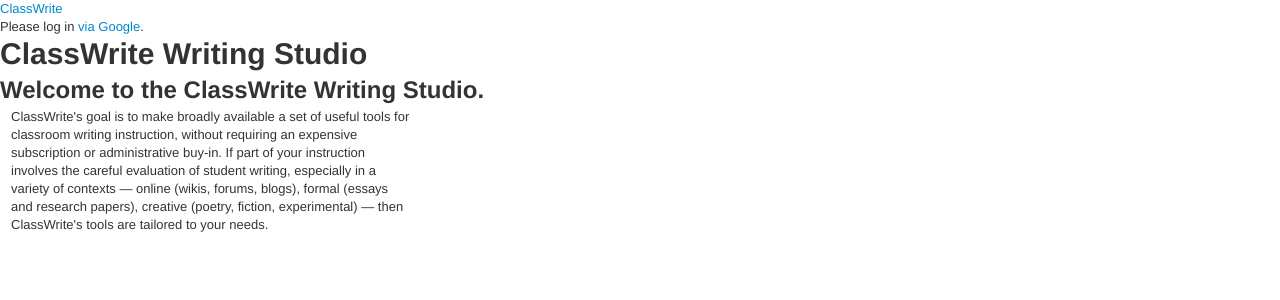
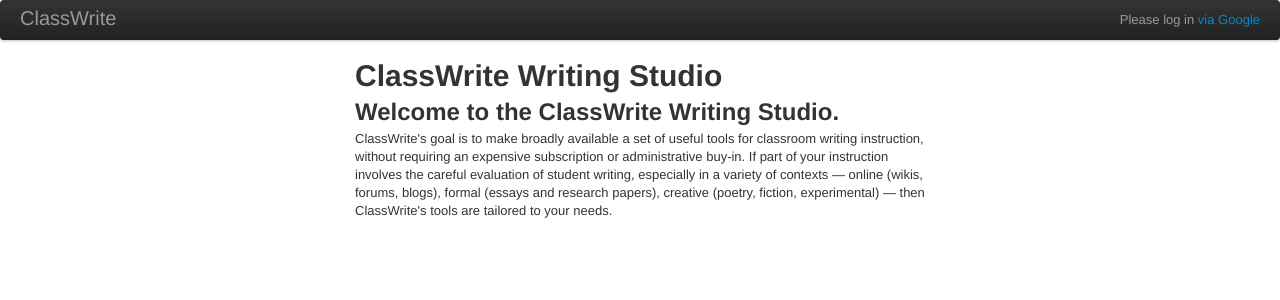
Before and after one commit to gmcclure/classwrite, a Django app: page / in a window 1280 px wide. Shown: the top 300 px of the page. Run offline with Django 3.2, Linux system fonts and the light colour scheme; some libraries are stand-ins or nearby versions.

Commit message:
Creating a basic Bootstrap-based layout.

```diff
--- a/classwrite/templates/base.html
+++ b/classwrite/templates/base.html
@@ -19,17 +19,32 @@
 	</head>
     <body>
 
-        <div id="header">
-        {% include 'topbar.html' %}
+        <div class="navbar">
+            <div class="navbar-inner">
+                <div class="container">
+                    <a class="brand" href="/">ClassWrite</a>
+
+                    <ul class="nav pull-right">
+                        <li>
+                            {% if user.is_authenticated %}
+                            <p class="navbar-text">User: {{ user.username }} &#x2223; <a href="/dashboard/">Dashboard</a> &#x2223; <a href="/logout/">Logout</a></p>
+                            {% else %}
+                            <p class="navbar-text">Please log in <a rel="nofollow" id="google_login" href="/login/google-oauth/">via Google</a></p>
+                            {% endif %}
+                        </li>
+                    </ul>
+                </div>
+            </div>
         </div>
 
-        <div id="nav">
-        {% block nav %}{% endblock %}
+        <div class="container">
+            <div class="row">
+                <div class="span6 offset3">
+                    <div id="content">
+                    {% block content %}{% endblock %}
+                    </div>
+                </div>
+            </div>
         </div>
-
-        <div id="content">
-        {% block content %}{% endblock %}
-        </div>
-
     </body>
 </html>
--- a/classwrite/templates/topbar.html
+++ /dev/null
@@ -1,7 +0,0 @@
-<div id="logo"><a href="/">ClassWrite</a></div>
-
-{% if user.is_authenticated %}
-    User: {{ user.username }} &#x2223; <a href="/dashboard/">Dashboard</a> &#x2223; <a href="/logout/">Logout</a>
-{% else %}
-    Please log in <a rel="nofollow" id="google_login" href="/login/google-oauth/">via Google</a>.
-{% endif %}
--- a/front/templates/welcome.html
+++ b/front/templates/welcome.html
@@ -2,21 +2,17 @@
 
 {% block title %}ClassWrite{% endblock %}
 
-{% block nav %}
+{% block content %}
 <h1>ClassWrite Writing Studio</h1>
-{% endblock %}
 
-{% block content %}
 <h2>Welcome to the ClassWrite Writing Studio.</h2>
 
-<p style="border-left: 1px solid white; display: block; padding-left: 10px; width: 400px;">
-    ClassWrite's goal is to make broadly available a set of useful
-    tools for classroom writing instruction, without requiring an
-    expensive subscription or administrative buy-in. If part of
-    your instruction involves the careful evaluation of student
-    writing, especially in a variety of contexts &mdash; online
-    (wikis, forums, blogs), formal (essays and research papers),
-    creative (poetry, fiction, experimental) &mdash; then ClassWrite's
-    tools are tailored to your needs.
-</p>
+<p>ClassWrite's goal is to make broadly available a set of useful
+tools for classroom writing instruction, without requiring an
+expensive subscription or administrative buy-in. If part of your
+instruction involves the careful evaluation of student writing,
+especially in a variety of contexts &mdash; online (wikis, forums,
+blogs), formal (essays and research papers), creative (poetry,
+fiction, experimental) &mdash; then ClassWrite's tools are tailored
+to your needs.</p>
 {% endblock %}
```
